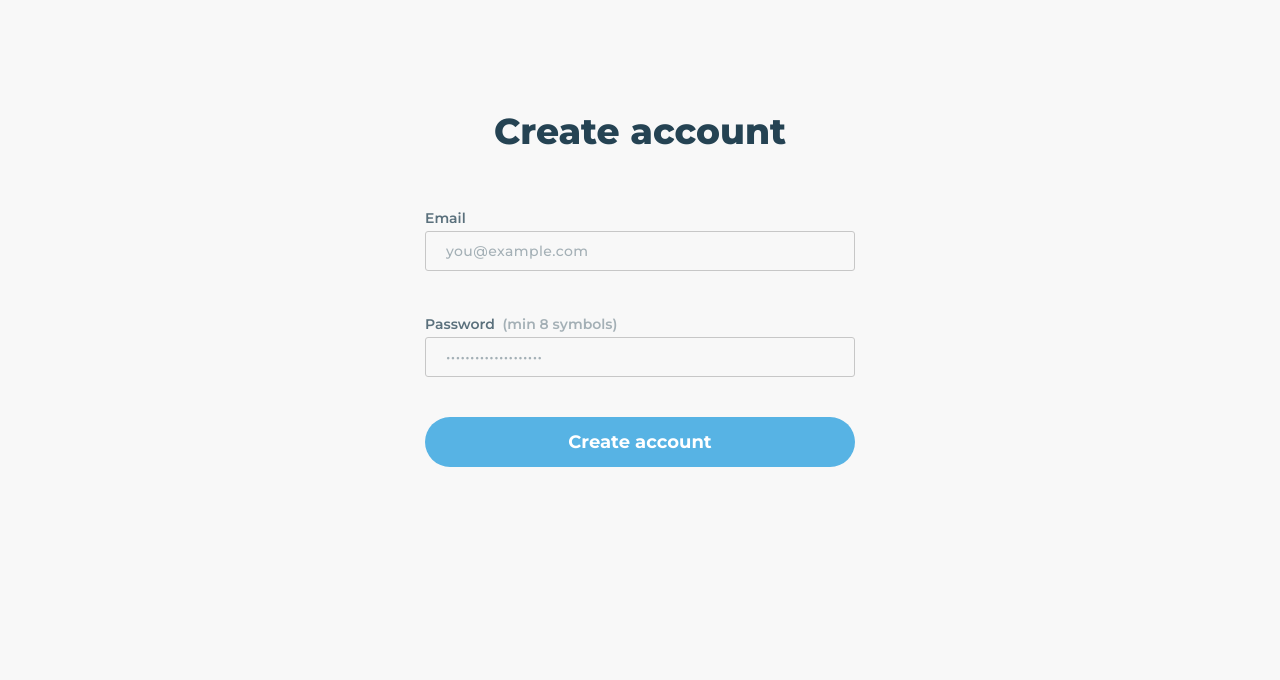
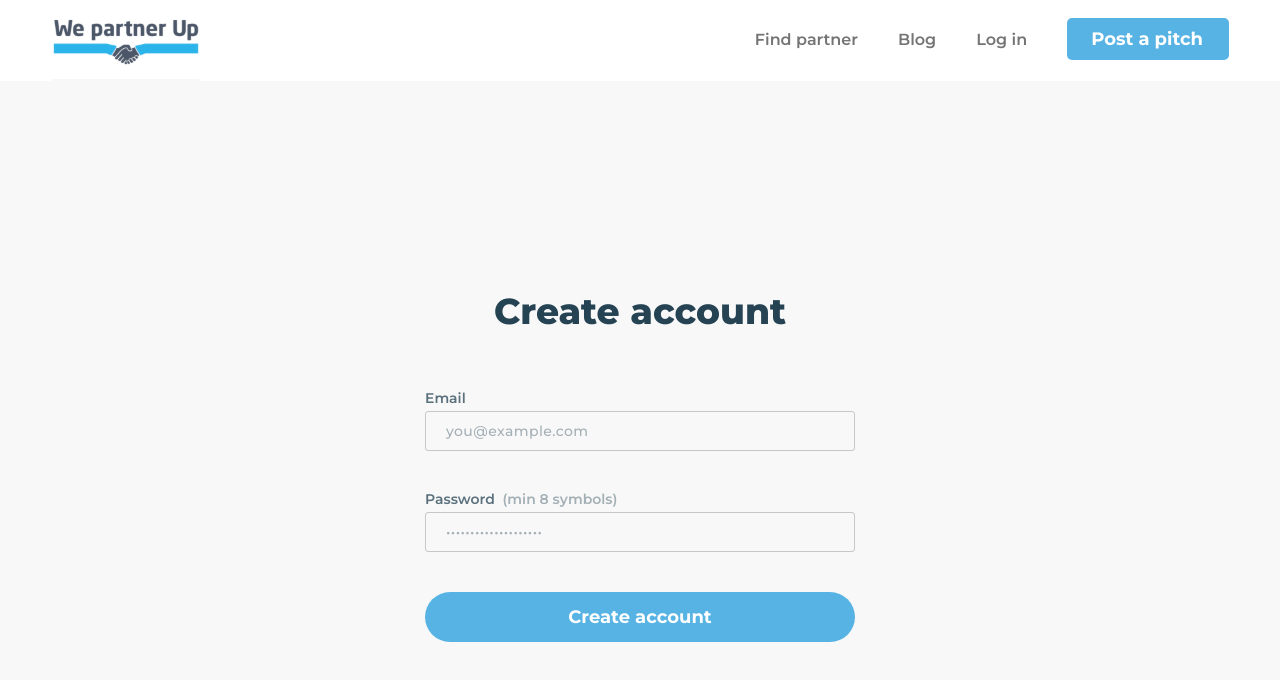
Before and after one commit to RealSolomon/FireBaseAuth, a React (Create React App) app: page /signup in a window 1280 px wide. Shown: the top 680 px of the page. Built offline with nearby package versions, Linux system fonts and the light colour scheme; no server answers.

Commit message:
Header, resend verification and some fixes

```diff
--- a/src/App.css
+++ b/src/App.css
@@ -9,3 +9,15 @@
 input.holder::-webkit-input-placeholder {
   color: rgba(37, 67, 83, 0.4);
 }
+
+#nav li {
+  margin: 30px 40px 30px 0px;
+  display: inline-block;
+  background-color: #fff;
+  font-weight: 600;
+  font-size: 16px;
+  line-height: 20px;
+  align-items: center;
+  text-align: center;
+  color: #757373;
+}
--- a/src/components/App.jsx
+++ b/src/components/App.jsx
@@ -3,11 +3,13 @@ import { AuthProvider } from '../context/AuthContext';
 import { SignUp, Home, Confirm, PrivateRoute } from './index';
 import { BrowserRouter as Router, Switch, Route } from 'react-router-dom';
 import '../App.css';
+import Header from './Header';
 
 function App() {
   return (
     <Router>
       <AuthProvider>
+        <Header />
         <Switch>
           <PrivateRoute exact path="/" component={Home} />
           <Route path="/signup" component={SignUp} />
--- /dev/null
+++ b/src/components/Header.jsx
@@ -0,0 +1,53 @@
+/** @jsxRuntime classic */
+/** @jsx jsx */
+import React from 'react';
+import { css, jsx } from '@emotion/react';
+import logo from '../img/logo.svg';
+
+function Header() {
+  const styles = {
+    headcont: css`
+      width: 100%;
+      height: 81px;
+      background-color: #fff;
+      display: flex;
+      justify-content: space-between;
+    `,
+    logo: css`
+      margin-left: 51px;
+    `,
+    navbar: css`
+      background-color: #fff;
+    `,
+    btn: css`
+      margin-right: 51px;
+      background-color: #57b3e4;
+      border-radius: 5px;
+      padding: 10px 26px 10px 24px;
+      border: none;
+      color: #fff;
+      font-weight: bold;
+      font-size: 18px;
+      line-height: 22px;
+      align-items: center;
+      text-align: center;
+    `,
+  };
+
+  return (
+    <>
+      <div css={styles.headcont}>
+        <p css={styles.logo}>
+          <img src={logo} alt="Logo"></img>
+        </p>
+        <ul id="nav" css={styles.navbar}>
+          <li>Find partner</li>
+          <li>Blog</li>
+          <li>Log in</li>
+          <button css={styles.btn}>Post a pitch</button>
+        </ul>
+      </div>
+    </>
+  );
+}
+export default Header;
--- a/src/components/Home.jsx
+++ b/src/components/Home.jsx
@@ -2,10 +2,10 @@
 /** @jsx jsx */
 import { jsx } from '@emotion/react';
 import React from 'react';
-import Button from '@material-ui/core/Button';
 import Alert from '@material-ui/lab/Alert';
 import { useAuth } from '../context/AuthContext';
 import { useHistory } from 'react-router-dom';
+import { styles } from '../utils/index';
 
 function Home() {
   const [error, setError] = React.useState('');
@@ -24,62 +24,14 @@ function Home() {
   }
 
   return (
-    <div
-      css={{
-        position: 'absolute',
-        top: '383px',
-        left: '50%',
-        marginRight: '-50%',
-        transform: 'translate(-50%, -50%)',
-      }}
-    >
-      <h2
-        css={{
-          fontWeight: '800',
-          fontSize: '36px',
-          lineHeight: '44px',
-          color: '#254353',
-          textAlign: 'center',
-          // position: 'absolute',
-          // top: '50%',
-          // left: '50%',
-          // marginRight: '-50%',
-          // transform: 'translate(-50%, -50%)',
-        }}
-      >
-        Home page
-      </h2>
+    <div css={styles.container} style={{ marginTop: '302px' }}>
+      <h2 css={styles.head}>Home page</h2>
       {error && (
         <Alert variant="outlined" severity="error">
           {error}
         </Alert>
       )}
-      {/* <Button
-        css={{
-          marginTop: '40px',
-        }}
-        variant="contained"
-        color="primary"
-        onClick={handleSignOut}
-      >
-        Sign out
-      </Button> */}
-      <button
-        onClick={handleSignOut}
-        css={{
-          marginTop: '40px',
-          width: '430px',
-          height: '50px',
-          backgroundColor: '#57B3E4',
-          borderRadius: '35px',
-          border: 'none',
-          fontSize: '18px',
-          lineHeight: '22px',
-          color: '#fff',
-          fontWeight: '700',
-          cursor: 'pointer',
-        }}
-      >
+      <button onClick={handleSignOut} css={styles.btn}>
         Sign out
       </button>
     </div>
--- a/src/components/SignUp.jsx
+++ b/src/components/SignUp.jsx
@@ -1,17 +1,16 @@
 /** @jsxRuntime classic */
 /** @jsx jsx */
 import React from 'react';
-import Button from '@material-ui/core/Button';
-import TextField from '@material-ui/core/TextField';
 import Alert from '@material-ui/lab/Alert';
 import { useAuth } from '../context/AuthContext';
 import { useHistory } from 'react-router-dom';
 import { jsx } from '@emotion/react';
+import { styles } from '../utils/index';
 
 function SignUp() {
   const emailRef = React.useRef();
   const passwordRef = React.useRef();
-  const { signup } = useAuth();
+  const { signup, sendemail } = useAuth();
   const [error, setError] = React.useState('');
   const [loading, setLoading] = React.useState(false);
   const history = useHistory();
@@ -23,6 +22,7 @@ function SignUp() {
       setLoading(true);
       await signup(emailRef.current.value, passwordRef.current.value);
       history.push('/confirm');
+      await sendemail();
     } catch {
       setError('Failed to create an account');
     }
@@ -30,32 +30,8 @@ function SignUp() {
   }
 
   return (
-    <div
-      css={{
-        position: 'absolute',
-        // top: '50%',
-        left: '50%',
-        marginRight: '-50%',
-        transform: 'translate(-50%, -50%)',
-        top: '288px',
-      }}
-    >
-      <h2
-        css={{
-          fontWeight: '800',
-          fontSize: '36px',
-          lineHeight: '44px',
-          color: '#254353',
-          textAlign: 'center',
-          // position: 'absolute',
-          // top: '50%',
-          // left: '50%',
-          // marginRight: '-50%',
-          // transform: 'translate(-50%, -50%)',
-        }}
-      >
-        Create account
-      </h2>
+    <div css={styles.container}>
+      <h2 css={styles.head}>Create account</h2>
       {error && (
         <Alert variant="outlined" severity="error">
           {error}
@@ -67,47 +43,18 @@ function SignUp() {
         }}
         onSubmit={handleSubmit}
       >
-        <label
-          css={{
-            fontWeight: '600',
-            fontSize: '14px',
-            lineHeight: '17px',
-            color: 'rgba(37, 67, 83, 0.75)',
-          }}
-        >
-          Email
-        </label>
+        <label css={styles.lab}>Email</label>
         <br />
         <input
           className="holder"
-          css={{
-            width: '430px',
-            height: '40px',
-            border: '0.5px solid #C7C7C7',
-            boxSizing: 'border-box',
-            borderRadius: '3px',
-            marginTop: '4px',
-            fontWeight: '500',
-            fontSize: '14px',
-            lineHeight: '17px',
-            letterSpacing: '0.03em',
-            paddingLeft: '20px',
-            marginBottom: '45px',
-          }}
+          css={styles.holder}
+          style={{ marginBottom: '40px' }}
           type="email"
           placeholder="you@example.com"
-          inputRef={emailRef}
+          ref={emailRef}
         ></input>
         <br />
-        <label
-          css={{
-            fontWeight: '600',
-            fontSize: '14px',
-            lineHeight: '17px',
-            color: 'rgba(37, 67, 83, 0.75)',
-            display: 'flex',
-          }}
-        >
+        <label css={styles.lab} style={{ display: 'flex' }}>
           Password &nbsp;{' '}
           <p
             css={{
@@ -120,64 +67,15 @@ function SignUp() {
         </label>
         <input
           className="holder"
-          css={{
-            width: '430px',
-            height: '40px',
-            border: '0.5px solid #C7C7C7',
-            boxSizing: 'border-box',
-            borderRadius: '3px',
-            marginTop: '4px',
-            fontWeight: '500',
-            fontSize: '14px',
-            lineHeight: '17px',
-            letterSpacing: '0.03em',
-            paddingLeft: '20px',
-          }}
+          css={styles.holder}
           type="password"
           placeholder="••••••••••••••••••••"
-          inputRef={passwordRef}
+          ref={passwordRef}
         ></input>
-        {/* <TextField
-          id="outlined-basic"
-          label="Outlined"
-          variant="outlined"
-          inputRef={emailRef}
-        />
-        <TextField
-          id="outlined-basic"
-          label="Outlined"
-          variant="outlined"
-          inputRef={passwordRef}
-        /> */}
         <br />
-        <button
-          css={{
-            marginTop: '40px',
-            width: '430px',
-            height: '50px',
-            background: '#57B3E4',
-            borderRadius: '35px',
-            border: 'none',
-            fontStyle: 'normal',
-            fontWeight: 'bold',
-            fontSize: '18px',
-            lineHeight: '22px',
-            color: '#fff',
-            cursor: 'pointer',
-          }}
-          type="submit"
-          disabled={loading}
-        >
+        <button css={styles.btn} type="submit" disabled={loading}>
           Create account
         </button>
-        {/* <Button
-          variant="contained"
-          color="primary"
-          type="submit"
-          disabled={loading}
-        >
-          Create account
-        </Button> */}
       </form>
     </div>
   );
--- a/src/context/AuthContext.js
+++ b/src/context/AuthContext.js
@@ -13,6 +13,11 @@ export function AuthProvider({ children }) {
 
   function signup(email, password) {
     return auth.createUserWithEmailAndPassword(email, password);
+  }
+
+  function sendemail() {
+    const user = auth.currentUser;
+    user.sendEmailVerification();
   }
 
   function signout() {
@@ -31,6 +36,7 @@ export function AuthProvider({ children }) {
     currentUser,
     signup,
     signout,
+    sendemail,
   };
   return (
     <AuthContext.Provider value={value}>
--- /dev/null
+++ b/src/utils/index.js
@@ -0,0 +1,81 @@
+/** @jsxRuntime classic */
+/** @jsx jsx */
+import { css } from '@emotion/react';
+
+export const styles = {
+  container: css`
+    display: flex;
+    flex-direction: column;
+    align-items: center;
+    width: 100%;
+    margin: 0 auto;
+    height: 100%;
+    margin-top: 208px;
+  `,
+  confcont: css`
+    display: flex;
+    flex-direction: inherit;
+    align-items: center;
+    margin: 0 auto;
+    justify-content: center;
+    margin-top: 186px;
+  `,
+  head: css`
+    font-weight: 800;
+    font-size: 36px;
+    line-height: 44px;
+    color: #254353;
+    text-align: center;
+  `,
+  lab: css`
+    font-weight: 600;
+    font-size: 14px;
+    line-height: 17px;
+    color: rgba(37, 67, 83, 0.75);
+  `,
+  holder: css`
+    width: 430px;
+    height: 40px;
+    border: 0.5px solid #c7c7c7;
+    box-sizing: border-box;
+    border-radius: 3px;
+    margin-top: 4px;
+    font-weight: 500;
+    font-size: 14px;
+    line-height: 17px;
+    letter-spacing: 0.03em;
+    padding-left: 20px;
+  `,
+  btn: css`
+    width: 430px;
+    height: 50px;
+    background: #57b3e4;
+    border-radius: 35px;
+    border: none;
+    font-style: normal;
+    font-weight: bold;
+    font-size: 18px;
+    line-height: 22px;
+    color: #fff;
+    cursor: pointer;
+    margin-top: 40px;
+  `,
+  lnk: css`
+    font-weight: 600;
+    font-size: 14px;
+    line-height: 17px;
+    color: rgba(37, 67, 83, 0.75);
+    margin-left: 43%;
+  `,
+  info: css`
+    width: 294px;
+    height: 51px;
+    font-weight: 600;
+    font-size: 14px;
+    line-height: 17px;
+    text-align: center;
+    color: rgba(37, 67, 83, 0.4);
+    margin-top: 20px;
+    margin-left: 70px;
+  `,
+};
```
Also changed, not shown: src/components/Confirm.jsx (+13 -71 lines), src/img/logo.svg (added).
